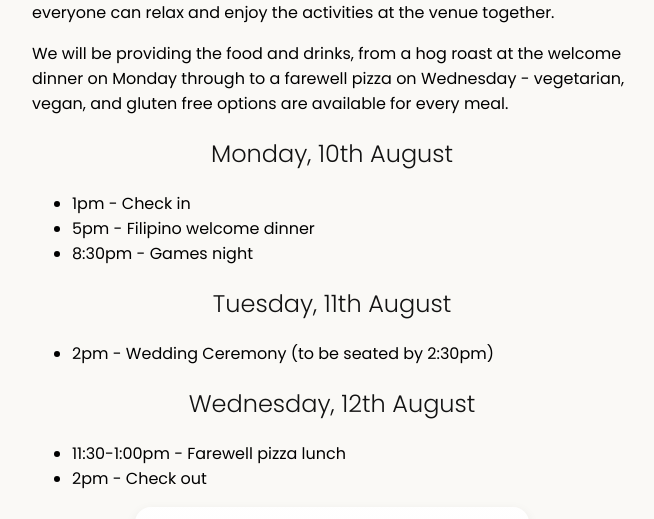
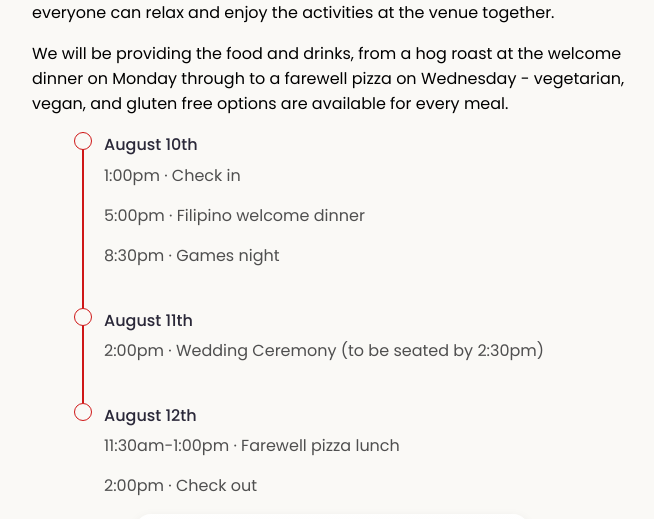
Before and after one commit to LawrenceWarren/wedding-website, a SvelteKit app: page / in a window 1280 px wide. Shown: the part 1682-2201 px from the top of the page, without its empty margins (308-962 px from the left). Built offline with nearby package versions, Linux system fonts and the light colour scheme; a web font is replaced by a local one.

Commit message:
Make timeline

```diff
--- /dev/null
+++ b/src/lib/components/timeline.svelte
@@ -0,0 +1,84 @@
+<script>
+  let line_width = "2px";
+  let circle_border_width = "1px";
+  let circle_diameter = "16px";
+
+  export let timeline = [
+    {
+      date: "August 10th",
+      events: [
+        "1:00pm · Check in",
+        "5:00pm · Filipino welcome dinner",
+        "8:30pm · Games night",
+      ],
+    },
+    {
+      date: "August 11th",
+      events: ["2:00pm · Wedding Ceremony (to be seated by 2:30pm)"],
+    },
+    {
+      date: "August 12th",
+      events: ["11:30am-1:00pm · Farewell pizza lunch", "2:00pm · Check out"],
+    },
+  ];
+</script>
+
+<ul
+  style="--line-width: {line_width}; --circle-diameter: {circle_diameter}; --circle-border-width: {circle_border_width}"
+>
+  {#each timeline as day, i}
+    <li>
+      <div class="time">
+        {day.date}
+      </div>
+      {#each day.events as events}
+        <p>{events}</p>
+      {/each}
+    </li>
+  {/each}
+</ul>
+
+<style>
+  li {
+    list-style: none;
+    padding-bottom: 1.5rem;
+    border-left: var(--line-width) solid var(--primary-color);
+    position: relative;
+    padding-left: 20px;
+    margin-left: 10px;
+  }
+
+  li:last-child {
+    border-left: var(--line-width) solid var(--bg-color);
+    padding-bottom: 0;
+  }
+
+  li:before {
+    content: "";
+    top: 0;
+    border-radius: 100%;
+    position: absolute;
+
+    width: var(--circle-diameter);
+    height: var(--circle-diameter);
+    border: var(--circle-border-width) solid var(--primary-color);
+    background-color: var(--bg-color);
+    /*box-shadow: 3px 3px 0px var(--secondary-color);*/
+
+    left: calc(
+      -1 * calc(calc(var(--circle-diameter) / 2) + var(--circle-border-width) +
+            calc(var(--line-width) / 2))
+    );
+  }
+
+  .time {
+    color: #2a2839;
+    font-weight: 500;
+  }
+
+  p {
+    color: #4f4f4f;
+    line-height: 1.5;
+    margin-top: 0.4rem;
+  }
+</style>
--- a/src/routes/+page.svelte
+++ b/src/routes/+page.svelte
@@ -4,6 +4,7 @@
   import kiss_image from "$lib/assets/kiss.webp";
   import header_image from "$lib/assets/andy-and-jonas-cover.webp";
 
+  import Timeline from "$lib/components/timeline.svelte";
   import BurgerMenu from "$lib/components/burger_menu.svelte";
   import ImageBanner from "$lib/components/image_banner.svelte";
   import TextColumn from "$lib/components/text_column.svelte";
@@ -56,29 +57,13 @@
     Below are some of the main events; around these times we are hoping everyone
     can relax and enjoy the activities at the venue together.
   </p>
-  <p>
+  <p class="bottom-p">
     We will be providing the food and drinks, from a hog roast at the welcome
     dinner on Monday through to a farewell pizza on Wednesday - vegetarian,
     vegan, and gluten free options are available for every meal.
   </p>
 
-  <h2>Monday, 10th August</h2>
-  <ul>
-    <li>1pm - Check in</li>
-    <li>5pm - Filipino welcome dinner</li>
-    <li>8:30pm - Games night</li>
-  </ul>
-
-  <h2>Tuesday, 11th August</h2>
-  <ul>
-    <li>2pm - Wedding Ceremony (to be seated by 2:30pm)</li>
-  </ul>
-
-  <h2>Wednesday, 12th August</h2>
-  <ul>
-    <li>11:30-1:00pm - Farewell pizza lunch</li>
-    <li>2pm - Check out</li>
-  </ul>
+  <Timeline />
 </TextColumn>
 
 <Countdown />
@@ -86,6 +71,10 @@
 <BurgerMenu burgerColor="var(--bg-color)" />
 
 <style>
+  .bottom-p {
+    margin-bottom: 0;
+  }
+
   .sub-banner {
     width: 80vw;
     display: flex;
```
